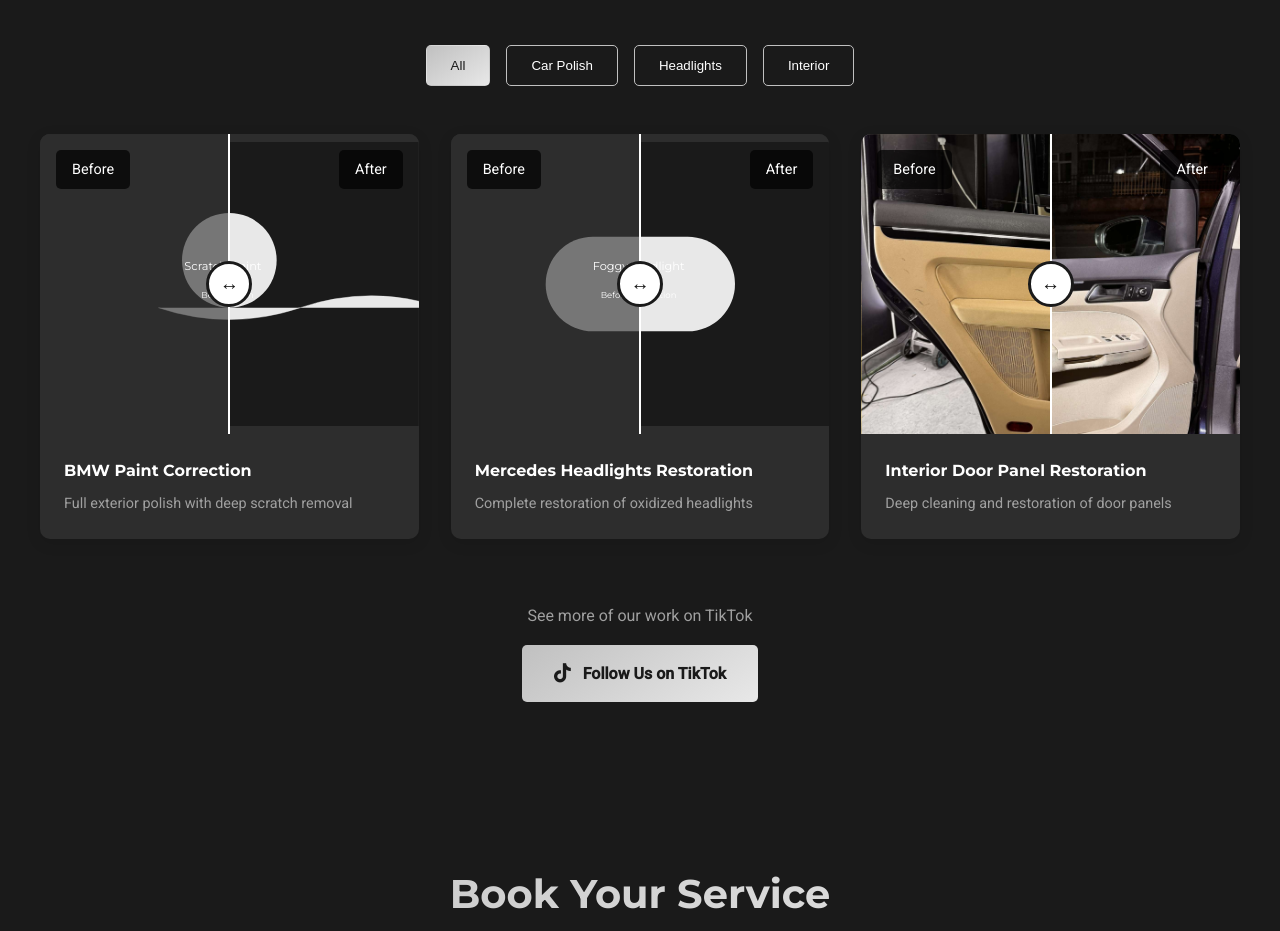
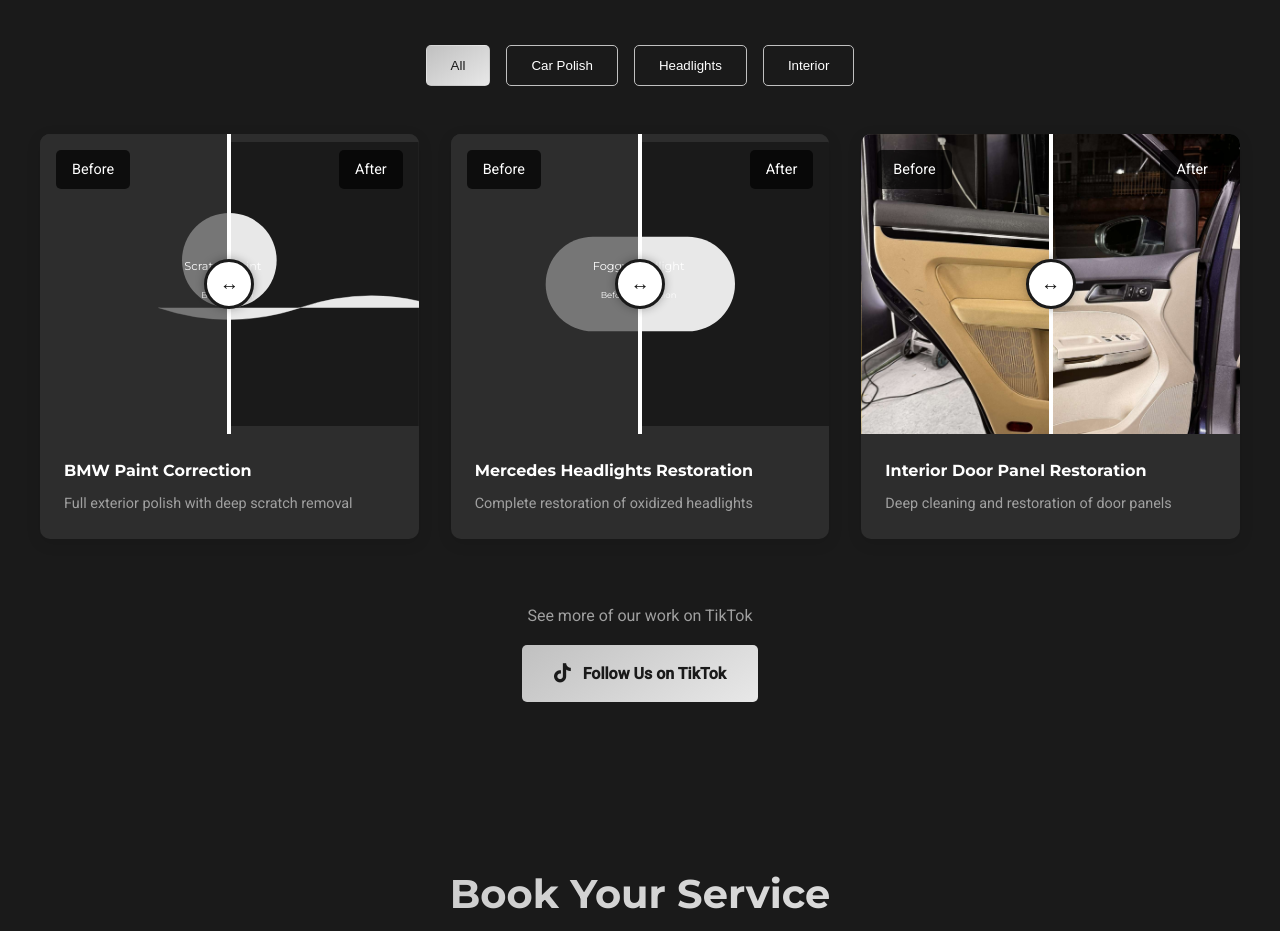
Before and after one commit to mahmutmft/crazy-garage-website, a website: page index.html in a window 1280 px wide. Shown: the part 2283-3214 px from the top of the page. Drawn offline with Linux system fonts and the light colour scheme.

```diff
--- a/styles/main.css
+++ b/styles/main.css
@@ -358,6 +358,14 @@
     height: 300px;
     cursor: col-resize;
     overflow: hidden;
+    touch-action: none;
+    user-select: none;
+    -webkit-user-select: none;
+    -webkit-touch-callout: none;
+}
+
+.before-after-slider.resizing {
+    cursor: grabbing;
 }
 
 .before-image,
@@ -367,15 +375,17 @@
     left: 0;
     width: 100%;
     height: 100%;
+    pointer-events: none;
 }
 
 .before-image {
-    z-index: 1;
+    z-index: 2;
     clip-path: polygon(0 0, 50% 0, 50% 100%, 0 100%);
+    transition: clip-path 0.1s ease-out;
 }
 
 .after-image {
-    z-index: 0;
+    z-index: 1;
 }
 
 .before-image img,
@@ -389,11 +399,12 @@
     position: absolute;
     top: 0;
     left: 50%;
-    width: 2px;
+    width: 4px;
     height: 100%;
     background: var(--text-light);
-    z-index: 2;
+    z-index: 3;
     transform: translateX(-50%);
+    transition: left 0.1s ease-out;
 }
 
 .slider-handle::before {
@@ -402,11 +413,12 @@
     top: 50%;
     left: 50%;
     transform: translate(-50%, -50%);
-    width: 40px;
-    height: 40px;
+    width: 44px;
+    height: 44px;
     background: var(--text-light);
     border-radius: 50%;
     border: 3px solid var(--primary-black);
+    box-shadow: 0 0 10px rgba(0, 0, 0, 0.3);
 }
 
 .slider-handle::after {
@@ -418,6 +430,7 @@
     color: var(--primary-black);
     font-size: 1.2rem;
     font-weight: bold;
+    pointer-events: none;
 }
 
 .label {
@@ -428,6 +441,9 @@
     color: var(--text-light);
     border-radius: 5px;
     font-size: 0.9rem;
+    z-index: 4;
+    pointer-events: none;
+    user-select: none;
 }
 
 .before-image .label {
```
Also changed, not shown: scripts/translations/en.js (+5 -25 lines).
